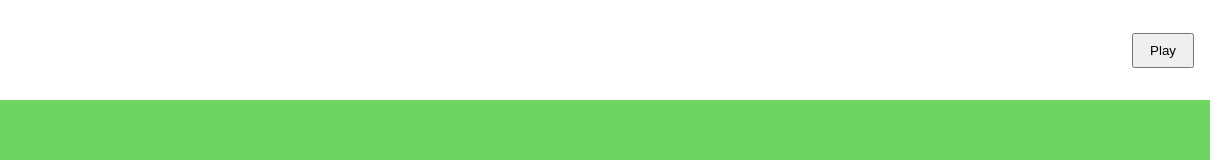
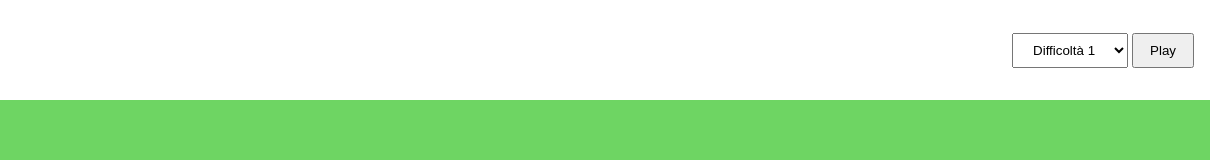
Before and after one commit to giuliogallo94/js-campominato-grid, a plain HTML site: page index.html in a window 1280 px wide. Shown: the full height of the page, 70-1280 px from the left. Drawn offline with Linux system fonts and the light colour scheme.

Commit message:
add: html Select created

```diff
--- a/css/style.css
+++ b/css/style.css
@@ -55,3 +55,7 @@ img {
 .bg-cyan {
   background-color: cyan;
 }
+
+.game-level {
+  padding: 0.5rem 1rem;
+}
--- a/index.html
+++ b/index.html
@@ -11,6 +11,11 @@
       <div class="header">
         <div class="logo"><img src="img/logo.png" alt="" /></div>
         <div>
+          <select name="level" class="game-level" id="level">
+            <option value="1">Difficoltà 1</option>
+            <option value="2">Difficoltà 2</option>
+            <option value="3">Difficoltà 3</option>
+          </select>
           <button class="btn" id="play">Play</button>
         </div>
       </div>
```
